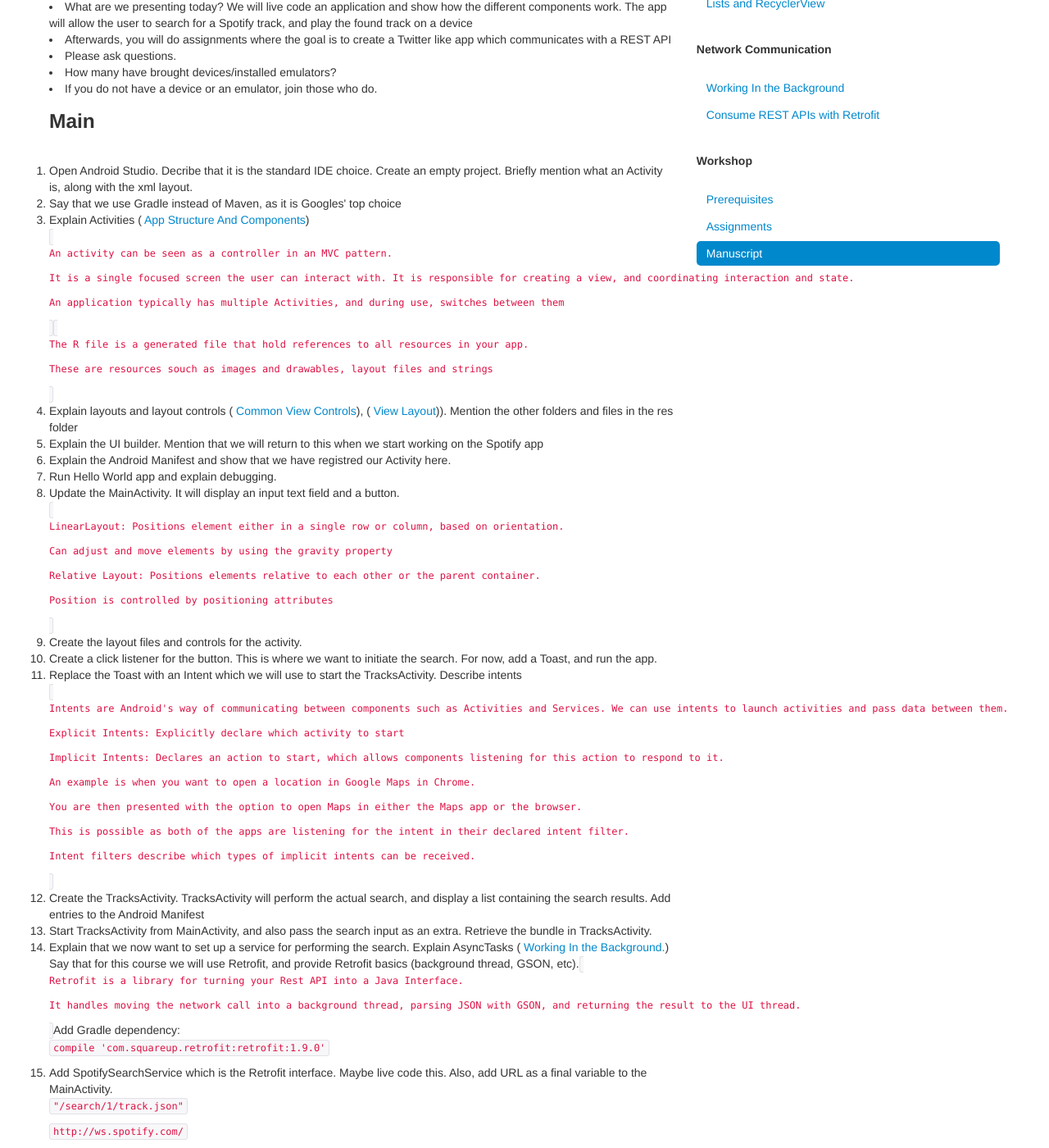
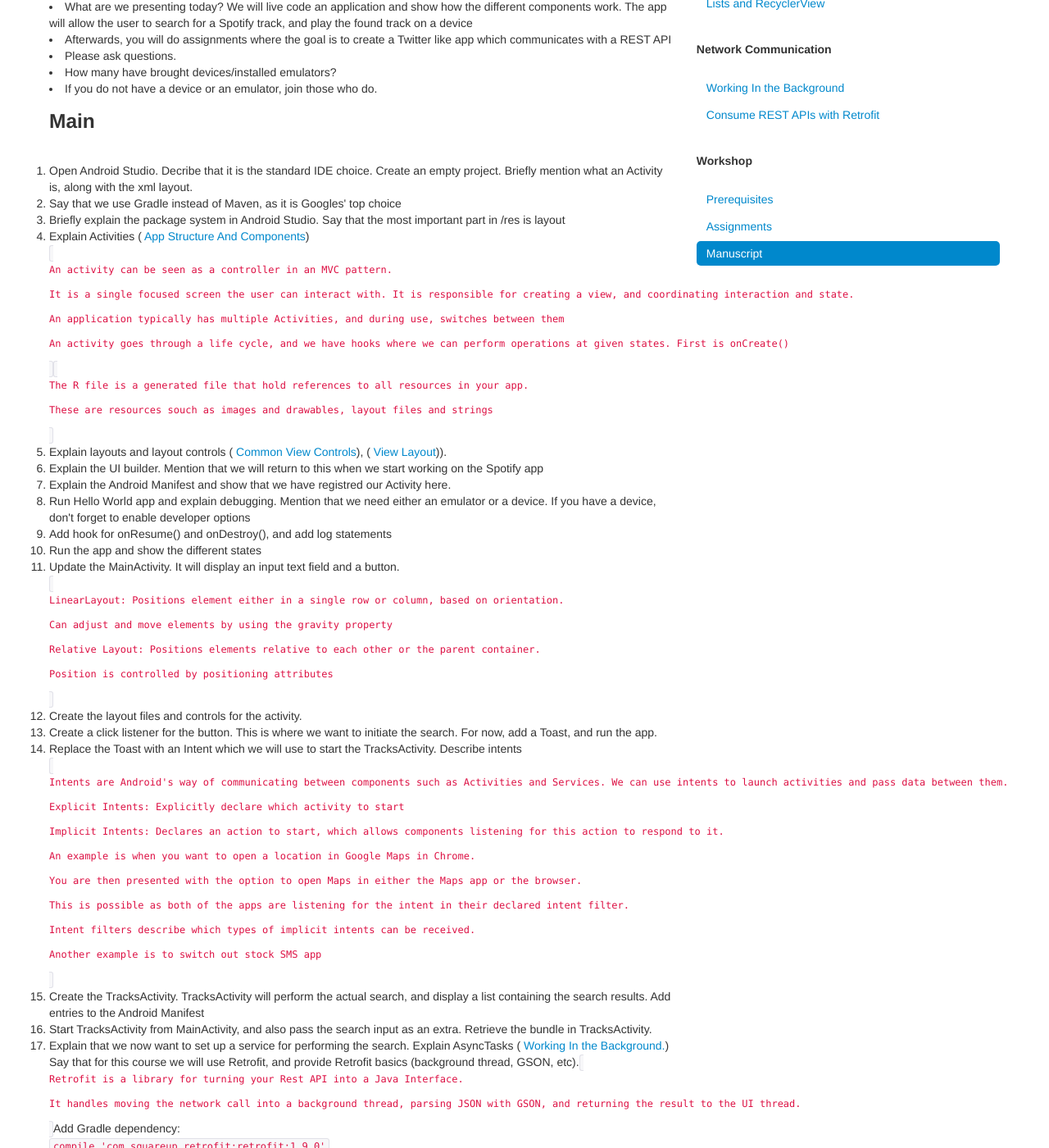
Before and after one commit to bekk/android101, a Jekyll site: the page built from docs/pages/manuscript.html, in a window 1280 px wide and 1400 px high, scrolled down 212 px. Shown: the whole window at 82% size. Built offline with Jekyll 4.4.1, drawn with Linux system fonts in a browser that asks for light colours; Markdown is read by kramdown in place of the engine named in the settings.

Commit message:
Updated manuscript

```diff
--- a/docs/pages/manuscript.html
+++ b/docs/pages/manuscript.html
@@ -14,16 +14,22 @@ title: Manuscript
 <ol>
 	<li>Open Android Studio. Decribe that it is the standard IDE choice. Create an empty project. Briefly mention what an Activity is, along with the xml layout.</li>
     <li> Say that we use Gradle instead of Maven, as it is Googles' top choice </li>
+    <li> Briefly explain the package system in Android Studio. Say that the most important part in /res is layout </li>
 	<li>Explain Activities (<a href="android-app-structure-and-components.html"> App Structure And Components</a>)</li>
     <code><p>An activity can be seen as a controller in an MVC pattern. </p>
     <p>It is a single focused screen the user can interact with. It is responsible for creating a view, and coordinating interaction and state.</p>
-    <p>An application typically has multiple Activities, and during use, switches between them</p></code>
+    <p>An application typically has multiple Activities, and during use, switches between them</p>
+    <p>An activity goes through a life cycle, and we have hooks where we can perform operations at given states. First is onCreate()</p>
+    </code>
     <code> <p>The R file is a generated file that hold references to all resources in your app.</p>
         <p>These are resources souch as images and drawables, layout files and strings</p></code>
-	<li>Explain layouts and layout controls (<a href="common-view-controls.html"> Common View Controls</a>), (<a href="view-layout.html"> View Layout</a>)). Mention the other folders and files in the res folder</li>
+	<li>Explain layouts and layout controls (<a href="common-view-controls.html"> Common View Controls</a>), (<a href="view-layout.html"> View Layout</a>)).</li>
 	<li>Explain the UI builder. Mention that we will return to this when we start working on the Spotify app</li>
     <li>Explain the Android Manifest and show that we have registred our Activity here.</li>
-    <li>Run Hello World app and explain debugging.</li>
+    <li>Run Hello World app and explain debugging. Mention that we need either an emulator or a device. If you have a device, don't forget
+        to enable developer options</li>
+    <li> Add hook for onResume() and onDestroy(), and add log statements</li>
+    <li> Run the app and show the different states </li>
 	<li>Update the MainActivity. It will display an input text field and a button. </li>
       <code><p>LinearLayout: Positions element either in a single row or column, based on orientation.</p>
         <p>Can adjust and move elements by using the gravity property</p>
@@ -40,7 +46,8 @@ title: Manuscript
             <p>An example is when you want to open a location in Google Maps in Chrome.</p>
             <p>You are then presented with the option to open Maps in either the Maps app or the browser.</p>
             <p>This is possible as both of the apps are listening for the intent in their declared intent filter.</p>
-            <p>Intent filters describe which types of implicit intents can be received.</p></code>
+            <p>Intent filters describe which types of implicit intents can be received.</p>
+            <p> Another example is to switch out stock SMS app</p></code>
     <li>Create the TracksActivity. TracksActivity will perform the actual search, and display a list containing the search results. Add entries to the Android Manifest</li>
     <li>Start TracksActivity from MainActivity, and also pass the search input as an extra. Retrieve the bundle in TracksActivity.</li>
     <li>Explain that we now want to set up a service for performing the search. Explain AsyncTasks (<a href="working-in-the-background.html"> Working In the Background.</a>)
```
